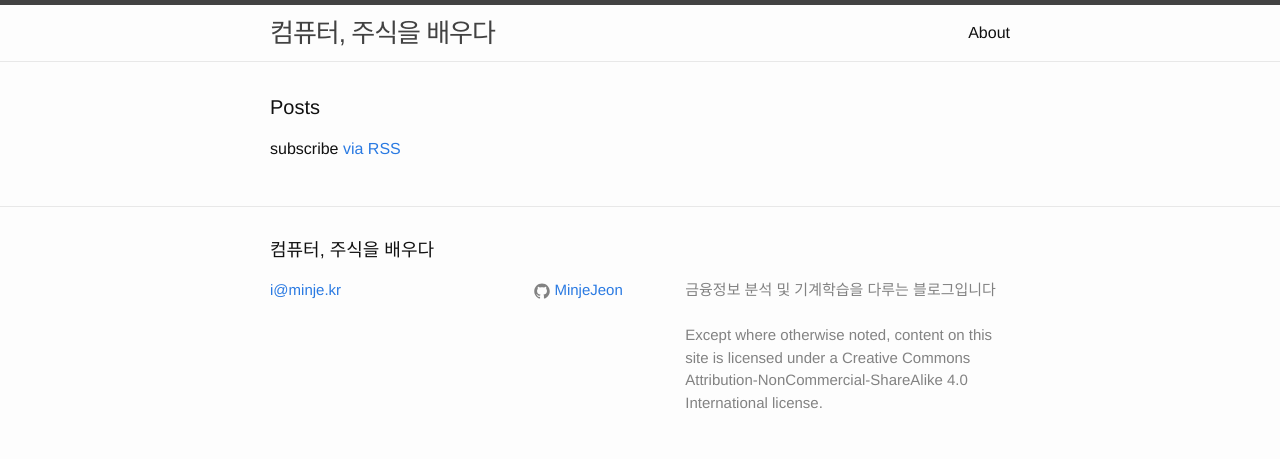
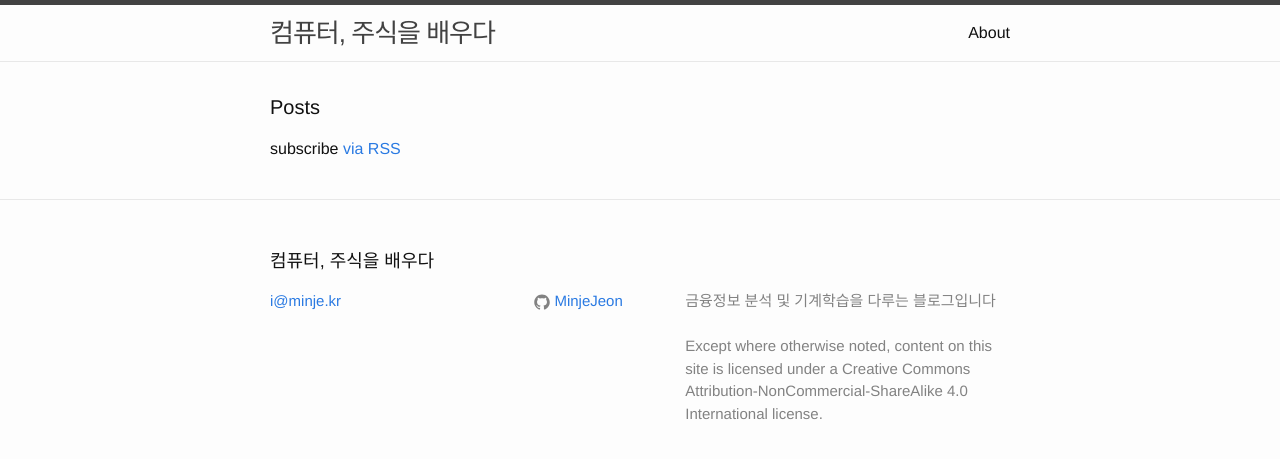
Before and after one commit to MinjeJeon/learningstock, a Jekyll site: the page built from index.html, in a window 1280 px wide. Shown: the top 459 px of the page. Built offline with Jekyll 4.4.1, drawn with Linux system fonts in a browser that asks for light colours.

Commit message:
CSS 반영

```diff
--- /dev/null
+++ b/_sass/_learningstock.scss
@@ -0,0 +1,17 @@
+h2, h3, h4, h5, h6,
+{
+    margin-top: 1em;
+    margin-bottom: 0.5em
+}
+p, blockquote{
+    margin-bottom: 0.5em
+}
+pre, code {
+    padding-bottom: 0.6em;
+    margin-bottom: 0.6em
+}
+
+pre, code, .highlight {
+    padding-bottom: 0.6em;
+    margin-bottom: 0.6em
+}
--- a/css/main.scss
+++ b/css/main.scss
@@ -49,5 +49,6 @@ $on-laptop:        800px;
 @import
         "base",
         "layout",
-        "syntax-highlighting"
+        "syntax-highlighting",
+        "learningstock"
 ;
```
